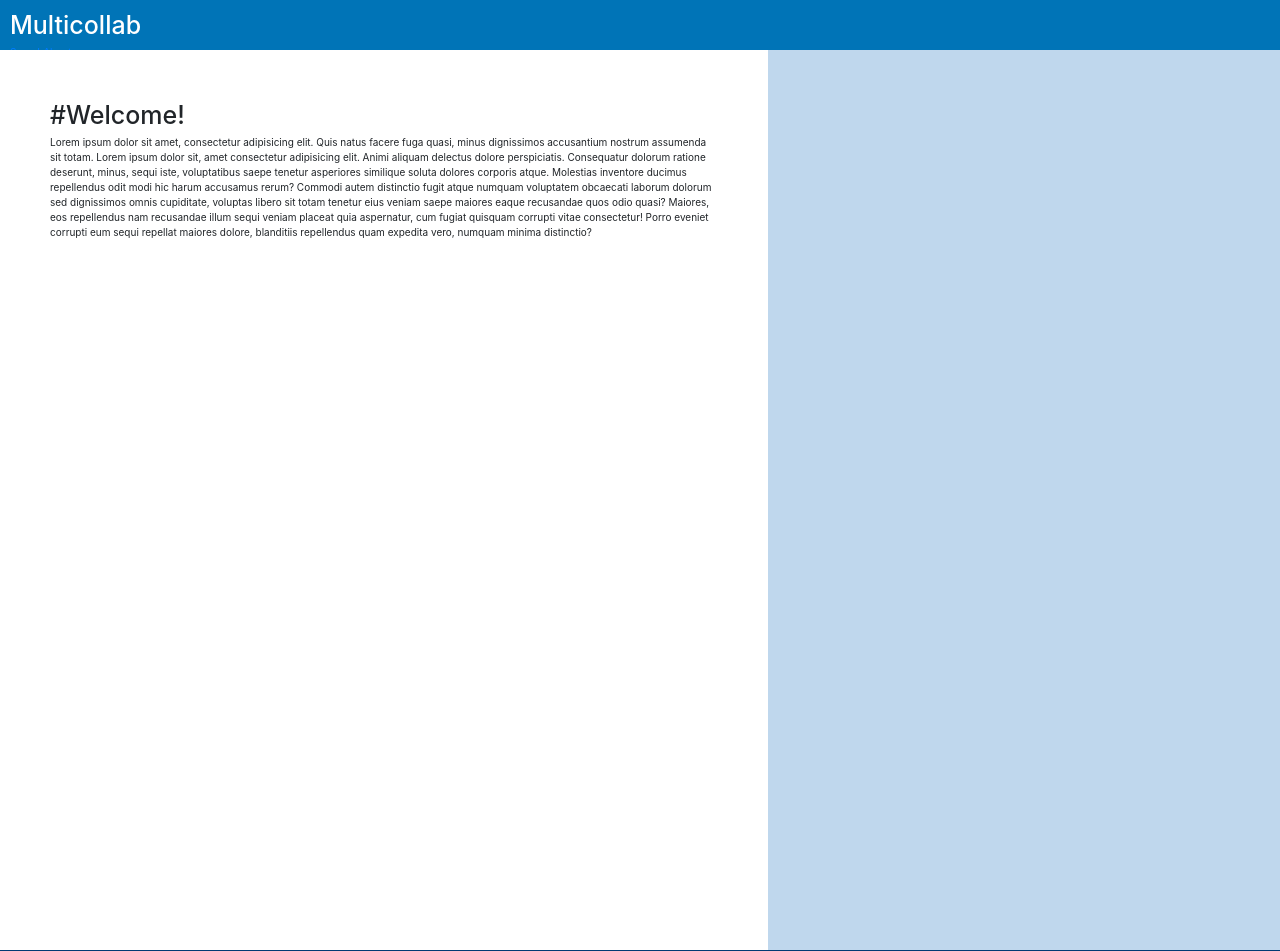
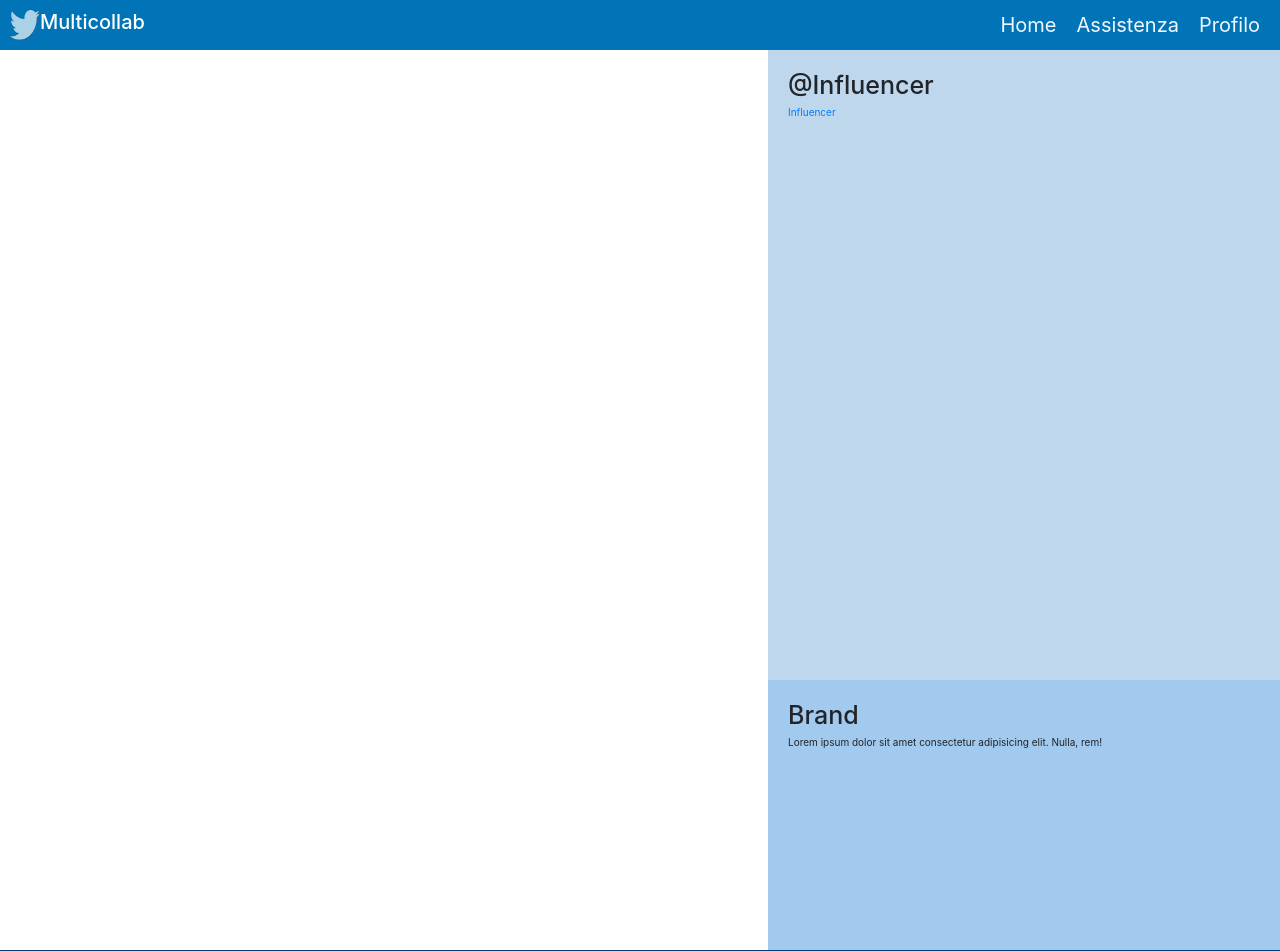
Before and after one commit to Andrewmarac/Multicollab, an Angular app in the folder MultiClient/: page / in a window 1280 px wide. Shown: the top 951 px of the page. Built offline with nearby package versions, Linux system fonts and the light colour scheme.

Commit message:
NON RICORDO COSA HO FATTO

```diff
--- /dev/null
+++ b/MultiClient/src/app/about/about.component.css
@@ -0,0 +1,6 @@
+h1{
+  font-size:30px;
+}
+p{
+  font-size: 20px;
+}
--- /dev/null
+++ b/MultiClient/src/app/about/about.component.html
@@ -0,0 +1,5 @@
+
+ <h1>#Welcome!</h1>
+    <p>Lorem ipsum dolor sit amet, consectetur adipisicing elit. Quis natus facere fuga quasi, minus dignissimos accusantium nostrum assumenda sit totam.
+      Lorem ipsum dolor sit, amet consectetur adipisicing elit. Animi aliquam delectus dolore perspiciatis. Consequatur dolorum ratione deserunt, minus, sequi iste, voluptatibus saepe tenetur asperiores similique soluta dolores corporis atque. Molestias inventore ducimus repellendus odit modi hic harum accusamus rerum? Commodi autem distinctio fugit atque numquam voluptatem obcaecati laborum dolorum sed dignissimos omnis cupiditate, voluptas libero sit totam tenetur eius veniam saepe maiores eaque recusandae quos odio quasi? Maiores, eos repellendus nam recusandae illum sequi veniam placeat quia aspernatur, cum fugiat quisquam corrupti vitae consectetur! Porro eveniet corrupti eum sequi repellat maiores dolore, blanditiis repellendus quam expedita vero, numquam minima distinctio?
+    </p>
--- /dev/null
+++ b/MultiClient/src/app/about/about.component.ts
@@ -0,0 +1,15 @@
+import { Component, OnInit } from '@angular/core';
+
+@Component({
+  selector: 'app-about',
+  templateUrl: './about.component.html',
+  styleUrls: ['./about.component.css']
+})
+export class AboutComponent implements OnInit {
+
+  constructor() { }
+
+  ngOnInit(): void {
+  }
+
+}
--- a/MultiClient/src/app/app-routing.module.ts
+++ b/MultiClient/src/app/app-routing.module.ts
@@ -1,7 +1,11 @@
 import { NgModule } from '@angular/core';
 import { RouterModule, Routes } from '@angular/router';
-
-const routes: Routes = [];
+import { AboutComponent } from './about/about.component';
+import { InfluencerComponent } from './influencer/influencer.component';
+const routes: Routes = [
+    { path:'about',component:AboutComponent},
+    { path:'influencer',component:InfluencerComponent}
+];
 
 @NgModule({
   imports: [RouterModule.forRoot(routes)],
--- a/MultiClient/src/app/app.component.css
+++ b/MultiClient/src/app/app.component.css
@@ -12,9 +12,22 @@
   background-color: #0074B7;
   padding: 10px;
   color: rgb(255, 255, 255);
+  display: flex;
+  justify-content: space-between;
+}
+.Nav a{
+  font-size: 20px;
+  color: aliceblue;
+  margin: 10px;
 }
 
-
+.lt {
+    display: flex;
+    justify-content: space-between;
+}
+.lt h1{
+  font-size: 20px;
+}
 .Intro{
   grid-column: 1/2;
   grid-row: 2/3;
@@ -25,15 +38,38 @@
 .Content{
   grid-column: 2/3;
   grid-row: 2/3;
+
+  display: grid;
+  grid-template-columns:100%;
+  grid-template-rows:70% 30%;
+}
+.Inf-section{
+  grid-column: 1/2;
+  grid-row: 1/2;
   background-color: #BFD7ED;
+  padding: 20px;
+}
+
+.Inf-section button{
+  background-color: #008CBA;
+}
+.Az-section{
+  grid-column: 1/2;
+  grid-row: 2/3;
+  background-color: rgb(162, 201, 238);
+  padding: 20px;
+
 }
 
 .Footer{
   grid-column: 1/3;
   grid-row: 3/4;
   background-color: #003B73;
+  text-align: center;
 }
 
-.Nav h2{
-  float: right
+
+
+.Footer p{
+  color: aliceblue;
 }
--- a/MultiClient/src/app/app.component.html
+++ b/MultiClient/src/app/app.component.html
@@ -1,24 +1,32 @@
 
 <div class="grid-container">
   <div class="Nav">
-    <h1>Multicollab</h1>
-       <div class="topnav-right">
-    <a href="#search">Search</a>
-    <a href="#about">About</a>
-  </div>
+    <div class="lt">
+      <img src="../assets/img/tweetlogo.png" alt="Girl in a jacket" width="30" height="30">
+      <h1>Multicollab</h1>
+    </div>
+    <div>
+      <a routerLink="/about" routerLinkActivate="activate">Home</a>
+      <a href="#">Assistenza</a>
+      <a href="#">Profilo</a>
+    </div>
   </div>
   <div class="Intro">
-    <h1>#Welcome!</h1>
-    <p>Lorem ipsum dolor sit amet, consectetur adipisicing elit. Quis natus facere fuga quasi, minus dignissimos accusantium nostrum assumenda sit totam.
-      Lorem ipsum dolor sit, amet consectetur adipisicing elit. Animi aliquam delectus dolore perspiciatis. Consequatur dolorum ratione deserunt, minus, sequi iste, voluptatibus saepe tenetur asperiores similique soluta dolores corporis atque. Molestias inventore ducimus repellendus odit modi hic harum accusamus rerum? Commodi autem distinctio fugit atque numquam voluptatem obcaecati laborum dolorum sed dignissimos omnis cupiditate, voluptas libero sit totam tenetur eius veniam saepe maiores eaque recusandae quos odio quasi? Maiores, eos repellendus nam recusandae illum sequi veniam placeat quia aspernatur, cum fugiat quisquam corrupti vitae consectetur! Porro eveniet corrupti eum sequi repellat maiores dolore, blanditiis repellendus quam expedita vero, numquam minima distinctio?
-    </p>
-
+      <router-outlet></router-outlet>
   </div>
   <div class="Content">
+    <div class="Inf-section">
+        <h1>@Influencer</h1>
 
-
+        <a routerLink="/influencer" routerLinkActivate="activate">Influencer</a>
+    </div>
+    <div class="Az-section">
+      <h1>Brand</h1>
+      <p>Lorem ipsum dolor sit amet consectetur adipisicing elit. Nulla, rem!</p>
+    </div>
   </div>
   <div class="Footer">
+    <p>&copy; 2020 Maradev.com<p>
   </div>
 
 </div>
--- a/MultiClient/src/app/app.module.ts
+++ b/MultiClient/src/app/app.module.ts
@@ -5,11 +5,13 @@ import { AppRoutingModule } from './app-routing.module';
 import { AppComponent } from './app.component';
 import { InfluencerComponent } from './influencer/influencer.component';
 import { NgbModule } from '@ng-bootstrap/ng-bootstrap';
+import { AboutComponent } from './about/about.component';
 
 @NgModule({
   declarations: [
     AppComponent,
-    InfluencerComponent
+    InfluencerComponent,
+    AboutComponent
   ],
   imports: [
     BrowserModule,
--- a/MultiClient/src/app/data.service.ts
+++ b/MultiClient/src/app/data.service.ts
@@ -10,7 +10,7 @@ export class DataService {
   constructor(private http: HttpClient) { }
 
   displayInf() {
-    const url = `https://3000-tan-rook-rswq8hwx.ws-eu04.gitpod.io/Influencer`;
+    const url = `https://3000-aqua-mongoose-qjzeww0g.ws-eu04.gitpod.io/Influencer`;
     let obsdata = this.http.get(url);
     return obsdata;
   }
--- a/MultiClient/src/app/influencer/influencer.component.html
+++ b/MultiClient/src/app/influencer/influencer.component.html
@@ -4,13 +4,3 @@
     {{r.Screen_Name}}
   </div>
 </div>
-
-
-<div class="grid-container">
-  <div>Sport</div>
-  <div>Fashion</div>
-  <div>Food</div>
-  <div>Art</div>
-  <div>5</div>
-  <div>6</div>
-</div>
--- a/MultiClient/src/styles.css
+++ b/MultiClient/src/styles.css
@@ -1 +1,6 @@
 /* You can add global styles to this file, and also import other style files */
+body{
+    margin:0px;
+    background-color: #ffffff;
+    min-height: 100%;
+}
```
Also changed, not shown: 1 other file (tests, documents, lock files or other folders).
